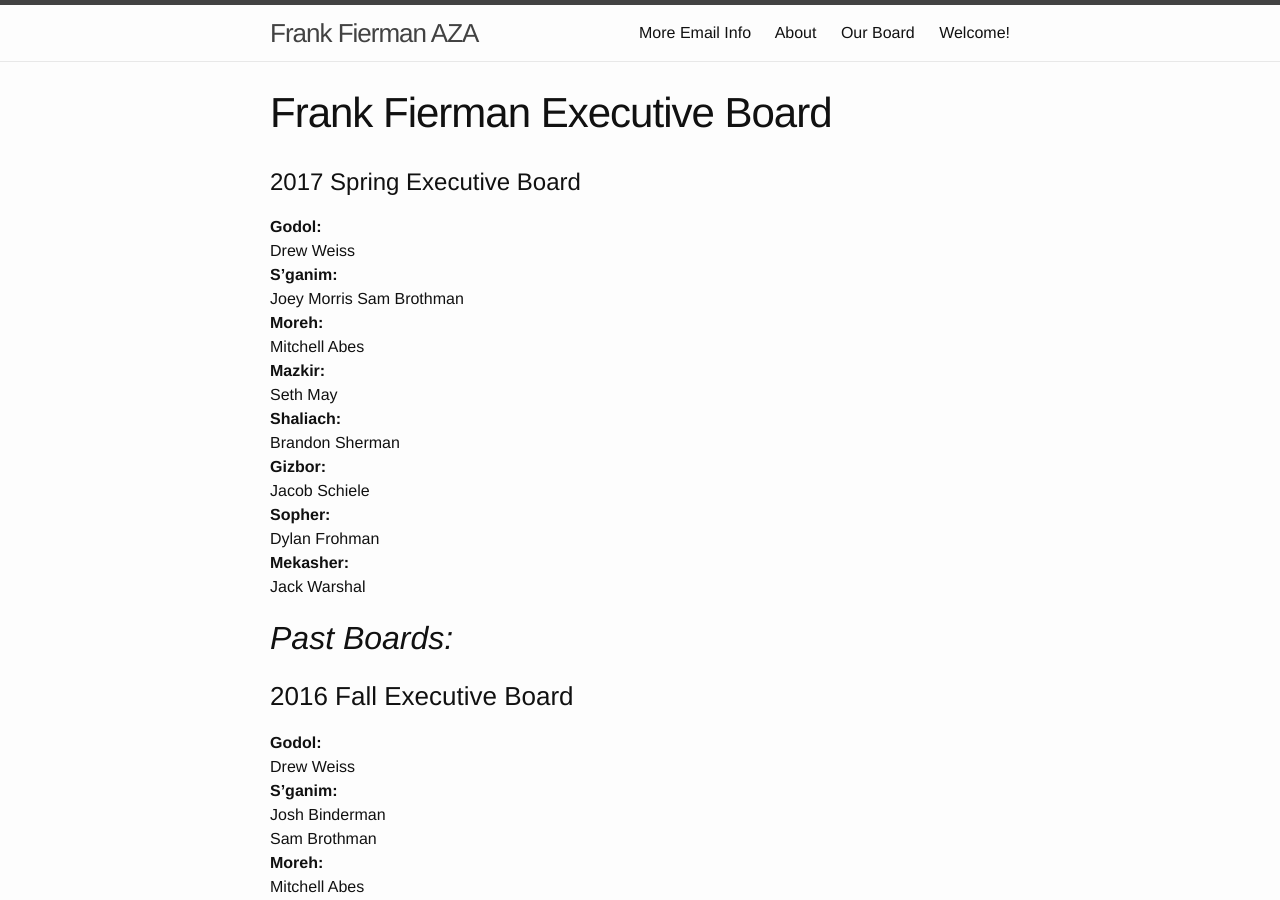
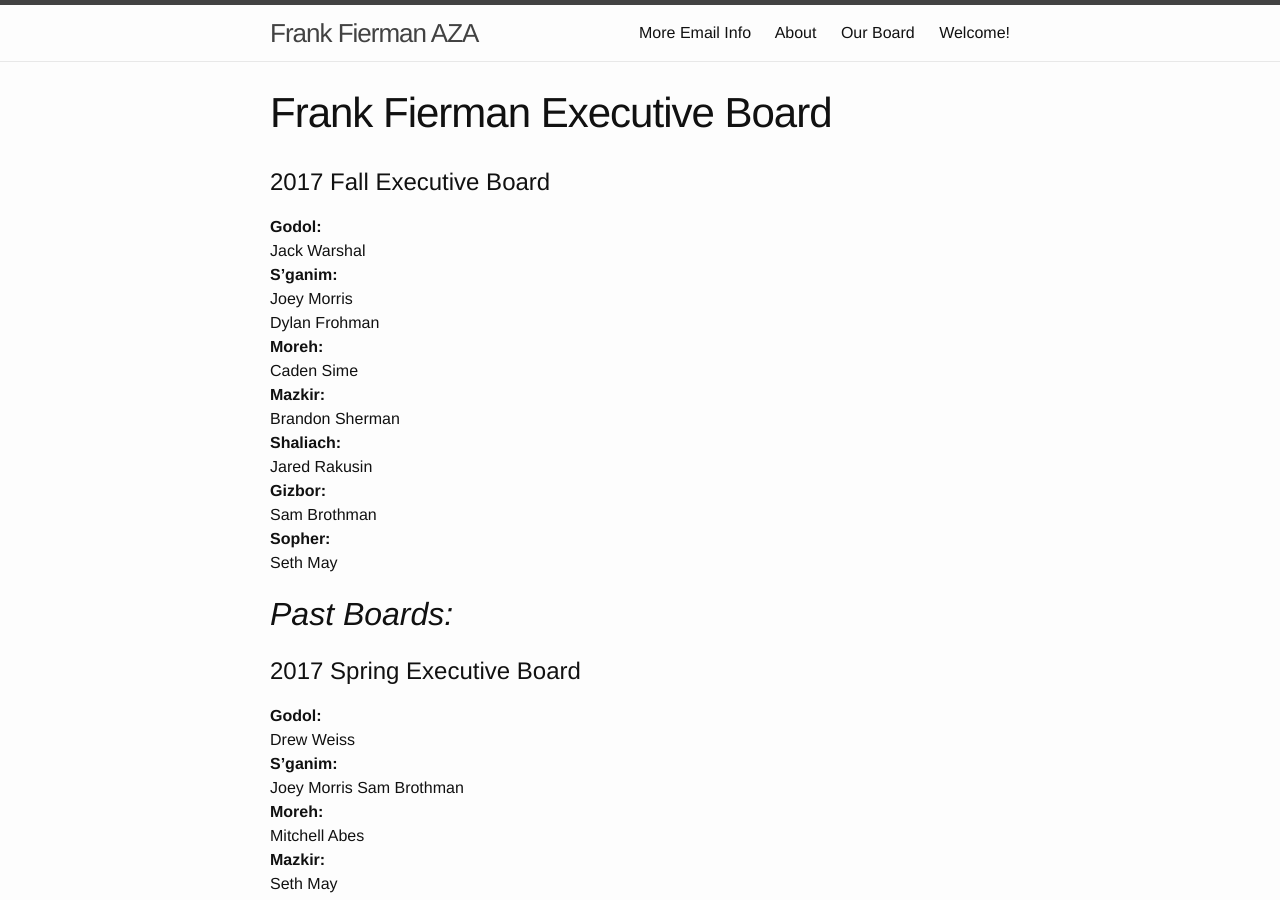
Before and after one commit to fiermanmazkir/fiermanmazkir.github.io, a Jekyll site: the page built from ourboard/index.md, in a window 1280 px wide and 900 px high. Built offline with Jekyll 4.4.1, drawn with Linux system fonts in a browser that asks for light colours.

Commit message:
New Board
Updated for the 2017 Fall Board

```diff
--- a/ourboard/index.md
+++ b/ourboard/index.md
@@ -8,6 +8,27 @@ title_diff: true
 headbar: true
 published: true
 ---
+# 2017 Fall Executive Board
+**Godol:**
+Jack Warshal
+**S'ganim:**
+Joey Morris
+Dylan Frohman
+**Moreh:**
+Caden Sime
+**Mazkir:**
+Brandon Sherman
+**Shaliach:**
+Jared Rakusin
+**Gizbor:**
+Sam Brothman
+**Sopher:**
+Seth May
+
+
+
+## _Past Boards:_
+
 # 2017 Spring Executive Board
 **Godol:**
 Drew Weiss
```
Also changed, not shown: other parts of ourboard/index.md (+0 -2 lines).
